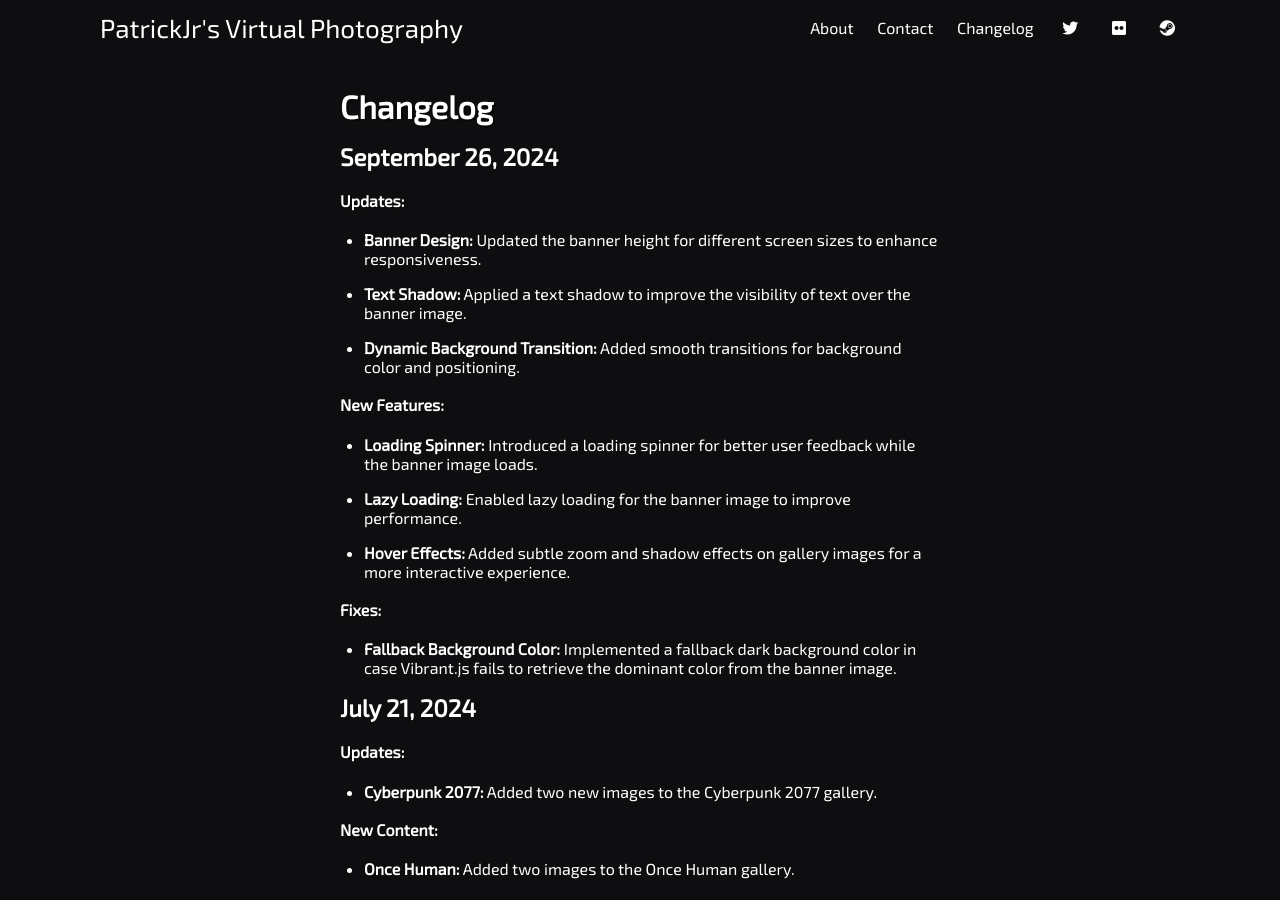
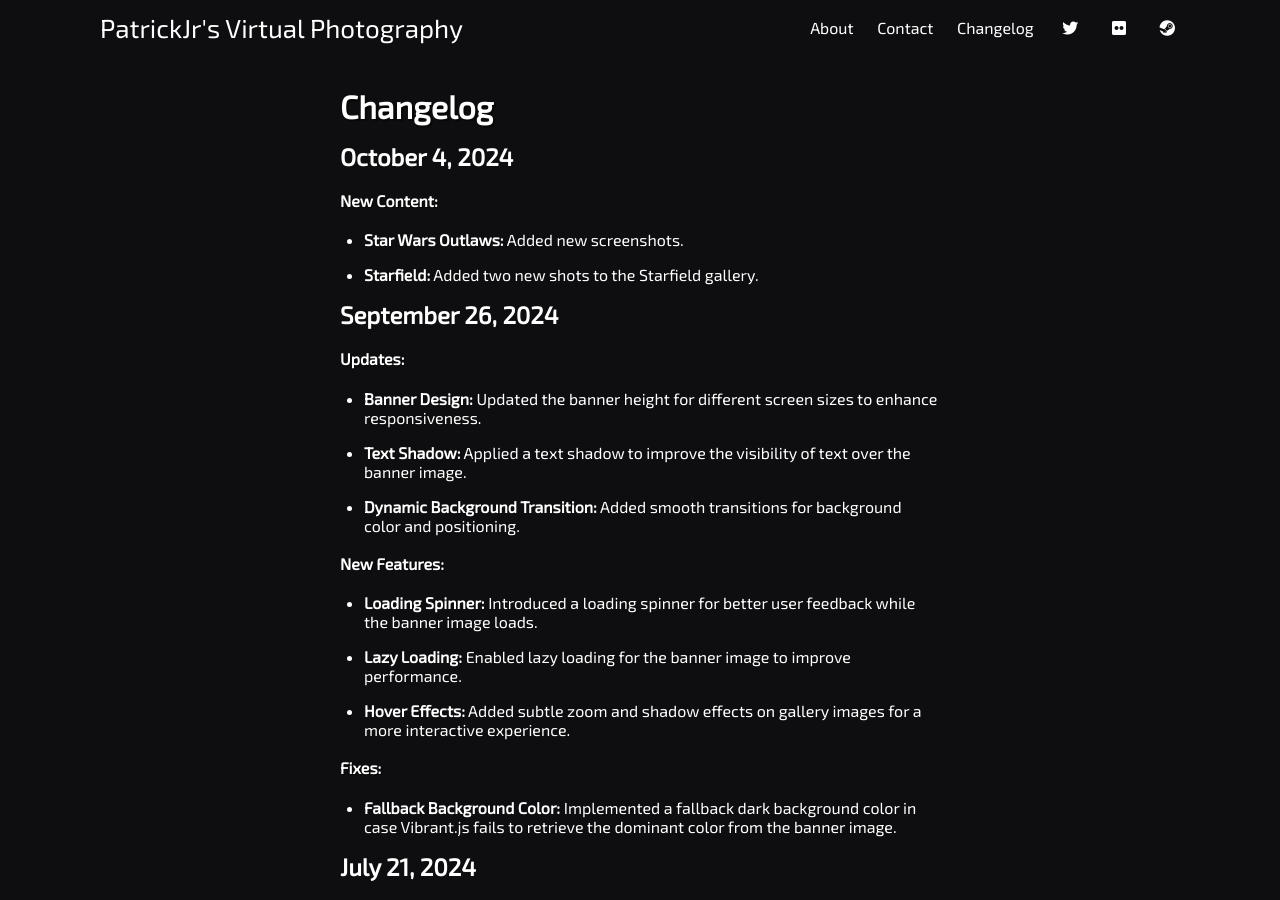
Before and after one commit to PatrickJnr/vp, a Jekyll site: the page built from pages/changelog.md, in a window 1280 px wide and 900 px high. Built offline with Jekyll 4.4.1, drawn with Linux system fonts in a browser that asks for light colours; emoji names are drawn with the system emoji font; a style sheet for code colours, icons or effects is not loaded; some of the changed text lies outside the part shown.

Commit message:
Starfield and Star Wars Outlaws
Star Wars Outlaws - 3 New Shots
Starfield - 2 New Shots

```diff
--- a/_includes/footer.html
+++ b/_includes/footer.html
@@ -2,7 +2,7 @@
   {% for item in site.data.settings.social %}
     <a href="{{ item.link }}" class="menu-link" target="_blank"><i class="fa fa-{{ item.icon }}" aria-hidden="true"></i></a>
   {% endfor %}
-  <div class="footer-description"><a href="{{ site.github.url }}/">{{ site.title }} with<sub>:heart:</sub>.</a></div>
+  <div class="footer-description"><a href="{{ site.github.url }}/">{{ site.title }} made with<sub>:heart:</sub>.</a></div>
 
 
 </footer>
--- a/pages/changelog.md
+++ b/pages/changelog.md
@@ -3,6 +3,12 @@ layout: page
 title: Changelog
 permalink: /changelog
 ---
+
+## October 4, 2024
+
+**New Content:**
+* **Star Wars Outlaws:** Added new screenshots.
+* **Starfield:** Added two new shots to the Starfield gallery.
 
 ## September 26, 2024
 
```
Also changed, not shown: _data/virtual-photography/Star-Wars-Outlaws.json (added, +23 -0 lines), _data/virtual-photography/Starfield.json (+14 -0 lines), _posts/2024-08-30-Star-Wars-Outlaws.md (added, +9 -0 lines).
